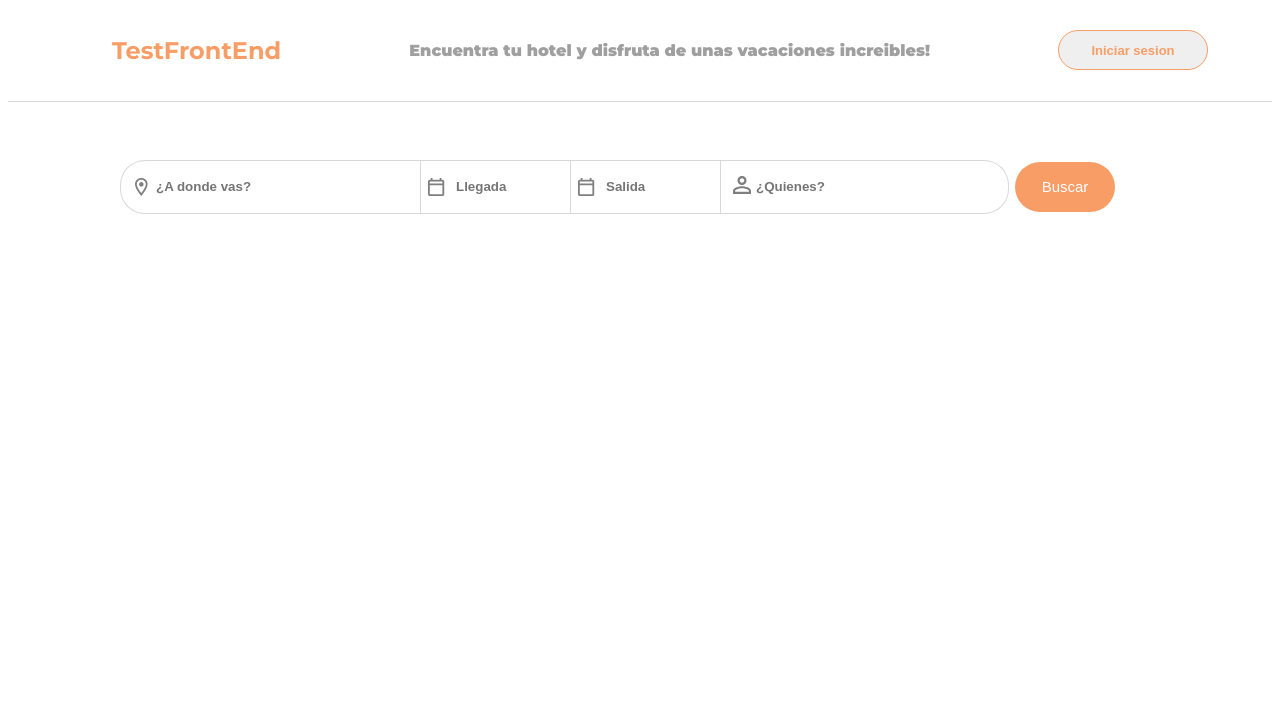
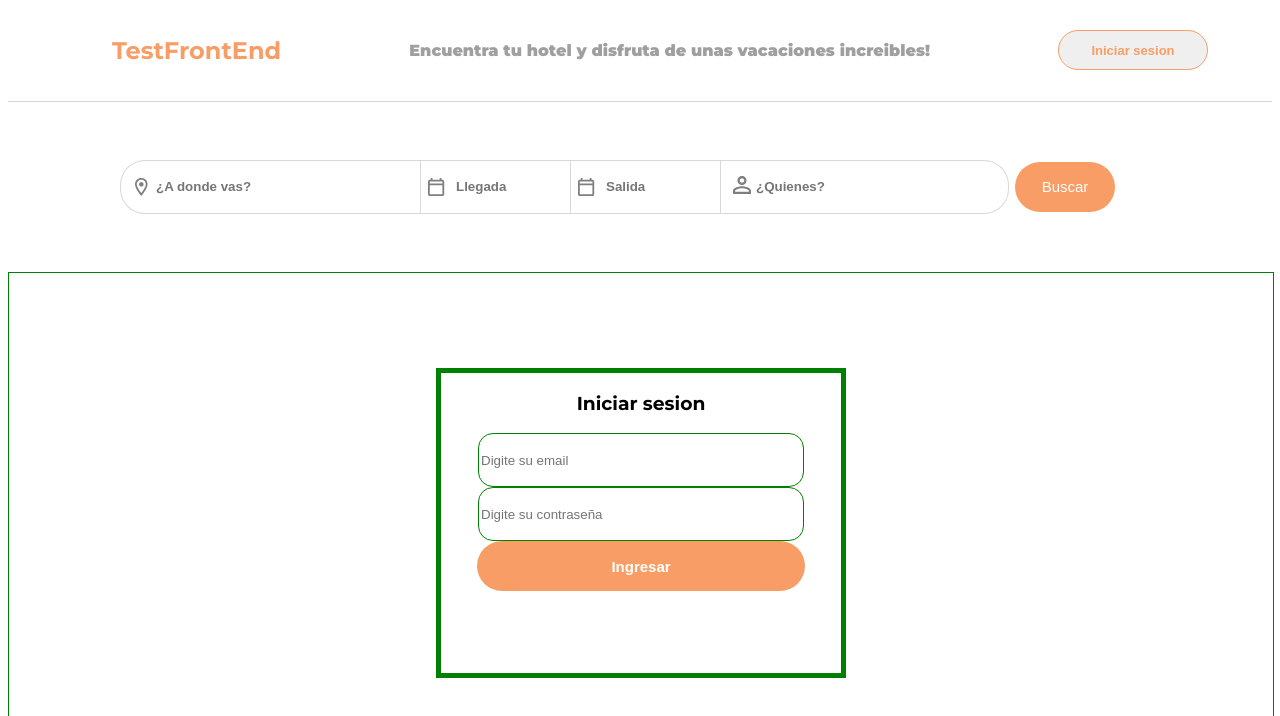
Before and after one commit to Omazing51/test-frontend, an Angular app: page / in a window 1280 px wide. Both pictures are taken after a click on the button "Iniciar sesion". Shown: the top 716 px of the page. Built offline with nearby package versions, Linux system fonts and the light colour scheme.

Commit message:
Configuration modal

```diff
--- a/src/app/components/header/header.component.html
+++ b/src/app/components/header/header.component.html
@@ -14,7 +14,7 @@
                     <p>Encuentra tu hotel y disfruta de unas vacaciones increibles!</p>
                 </li>
                 <li class="boton">
-                    <button href="">Iniciar sesion</button>
+                    <button href="" (click)="openModal()">Iniciar sesion</button>
                 </li>
             </ul>
         </div>
@@ -40,4 +40,7 @@
             </div>
         </div>
     </div>
+    <div class="modal" *ngIf="modalSwitch == true">
+        <app-modal></app-modal>
+    </div>
 </div>
--- a/src/app/components/header/header.component.ts
+++ b/src/app/components/header/header.component.ts
@@ -6,5 +6,11 @@ import { Component } from '@angular/core';
   styleUrls: ['./header.component.scss']
 })
 export class HeaderComponent {
+  public modalSwitch : any;
+
+  openModal()
+  {
+      this.modalSwitch = true;
+  }
 
 }
--- a/src/app/components/modal/modal.component.html
+++ b/src/app/components/modal/modal.component.html
@@ -1 +1,20 @@
-<p>modal works!</p>
+<div class="modal">
+    <style>
+        @import url('https://fonts.googleapis.com/css2?family=Montserrat:wght@100;200;300;400;500;600;700;800;900&display=swap');
+      </style>
+    <div class="modal__body">
+        <div class="tittle">
+            <h3>Iniciar sesion</h3>
+        </div>
+        <div class="uno">
+            <input type="text" placeholder="Digite su email">
+        </div>
+        <div class="dos">
+            <input type="text" placeholder="Digite su contraseña">
+        </div>
+        <div class="boton">
+            <button>Ingresar</button>
+        </div>
+    </div>
+
+</div>
--- a/src/app/components/modal/modal.component.scss
+++ b/src/app/components/modal/modal.component.scss
@@ -0,0 +1,40 @@
+.modal
+{
+    font-family: 'Montserrat', sans-serif;
+    border: 1px solid green;
+    width: 100%;
+    height: 500px;
+    position: relative;
+   .modal__body
+   {
+        width: 400px;
+        height: 300px;
+        border: 5px solid green;
+        justify-content: center;
+        align-items: center;
+        text-align: center;
+        position: absolute;
+        top: 50%;
+        left: 50%;
+        transform: translate(-50%, -50%);
+
+        input
+        {
+            border: 1px solid green;
+            width: 80%;
+            height: 50px;
+            border-radius: 15px;
+        }
+        button
+        {
+            font-weight: 700;
+            font-size: 15px;
+            width: 82%;
+            height: 50px;
+            border-radius: 25px;
+            color: white;
+            background:  rgb(247, 157, 101);
+            border: none;
+        }
+        }
+   }
```
